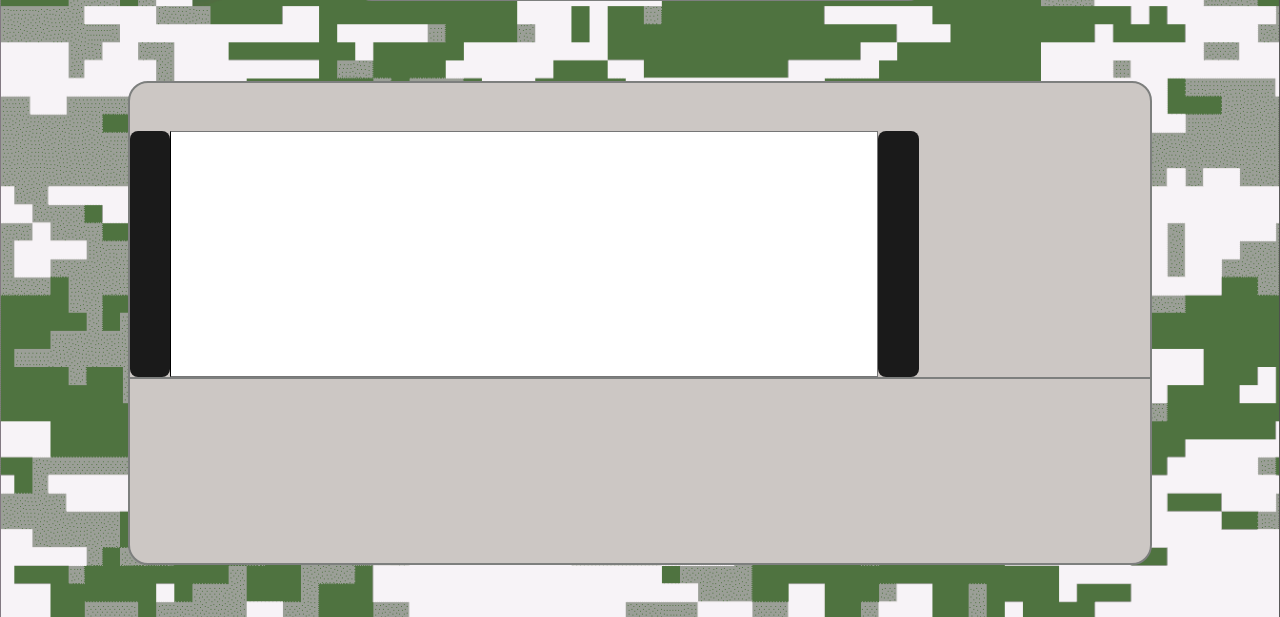
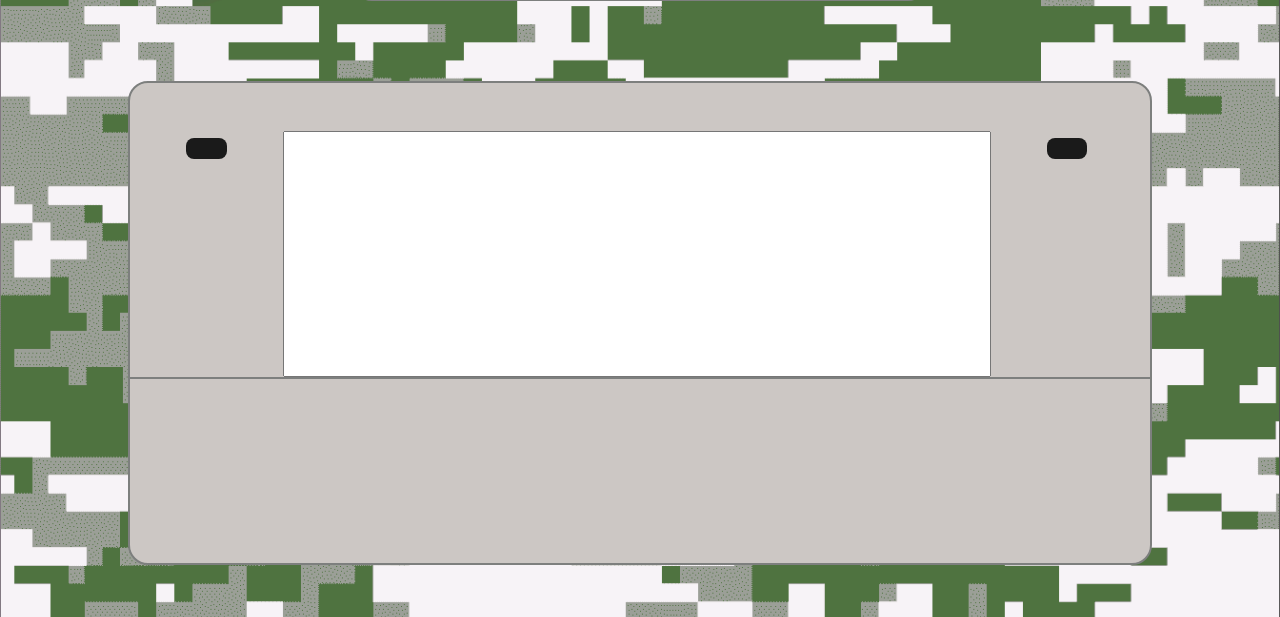
Before and after one commit to SastheSus/blog-php, a PHP site: page /editor.php in a window 1280 px wide. Shown: the part 330-947 px from the top of the page. Run offline with PHP 8.4, Linux system fonts and the light colour scheme; the visitor is signed in with stand-in values (Sample User, id 1).

Commit message:
back again

```diff
--- a/blog_save/blog.js
+++ b/blog_save/blog.js
@@ -141,9 +141,9 @@ const invia = () =>{
 
 
 
-function getImgData() {
-    const input = document.getElementById("editorInputImg");
-    const editorImgArt = document.getElementById("editorImgArt");
+function getImgData(idImg, idInput) {
+    const input = document.getElementById(""+idInput+"");
+    const editorImgArt = document.getElementById(""+idImg+"");
     const files = input.files[0];
     if (files) {
         const fileReader = new FileReader();
@@ -193,4 +193,13 @@ function CustomAlert(){
 
   function insertImg(id){
 
+    var elem = document.getElementById(''+id+'');
+    var elem2 = '';
+
+    if(id%2==1){
+        elem2 = document.getElementById(''+(id+1)+'');
+        console.log(elem2);
+        elem2.remove();
+        elem = '<img class="immagine"><input id="inputImg'+id+'" type="file" accept="image/*" onchange="getImgData(\'immagine\',\'inputImg'+id+'\')"/>'
+    }
   }
--- a/blog_save/css/editor.css
+++ b/blog_save/css/editor.css
@@ -89,7 +89,6 @@ border-bottom: solid rgb(125,127,126) 2px;
     resize: none;
     text-align: start;
     min-height: 30vh;
-    border-left:1px solid black;
     width: 66%;
     padding-left: 3%;
 }
@@ -113,3 +112,6 @@ max-width: 100%;
 max-height: 20vh;
 border-radius: 10px;
 }
+.insertImgDiv{
+    width: 15%;
+}
--- a/blog_save/editor.php
+++ b/blog_save/editor.php
@@ -61,7 +61,7 @@ session_start();
                                 <img id='editorImgArt'>
                             </div>
                             <div id='editorInputs'>
-                                <input id="editorInputImg" type="file" accept="image/*" onchange="getImgData()"/>
+                                <input id="editorInputImg" type="file" accept="image/*" onchange="getImgData('editorImgArt')"/>
                                 <input type="button" value="carica" onclick="invia()"/>
                             </div>
                         </article>
@@ -74,9 +74,13 @@ session_start();
                                 <h3 id="h3formArticolo"><?php ?></h3>
                                 <?php
                                     echo '<div class="paragrafo">
-                                            <button id="s1" class="insertImg" onclick="insertImg(\'s1\')"></button>
+                                            <div id="1" class="insertImgDiv">
+                                                <button class="insertImgBtn" onclick="insertImg(1)"></button>
+                                            </div>
                                             <textarea type="text" class="paragrafoContent"></textarea>
-                                            <button id="d1" class="insertImg" onclick="insertImg(\'d1\')"/></button>
+                                            <div id="2" class="insertImgDiv">
+                                                <button class="insertImg" onclick="insertImg(2)"/></button>
+                                            </div>
                                           </div>';
                                 ?>
                             </article>
```
